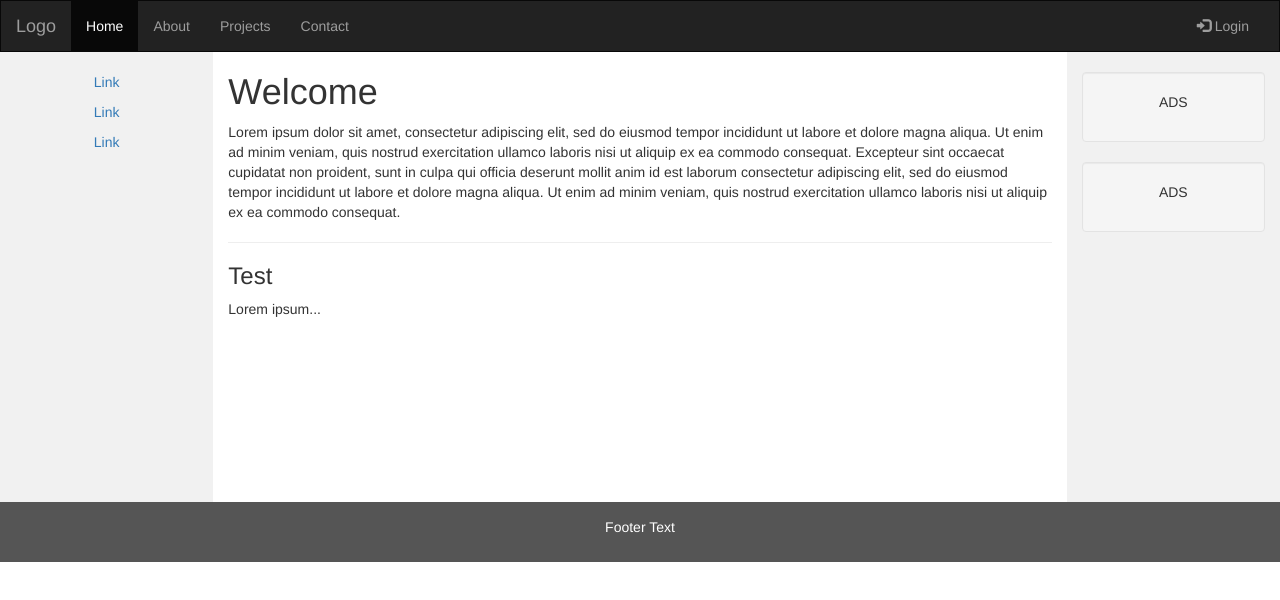
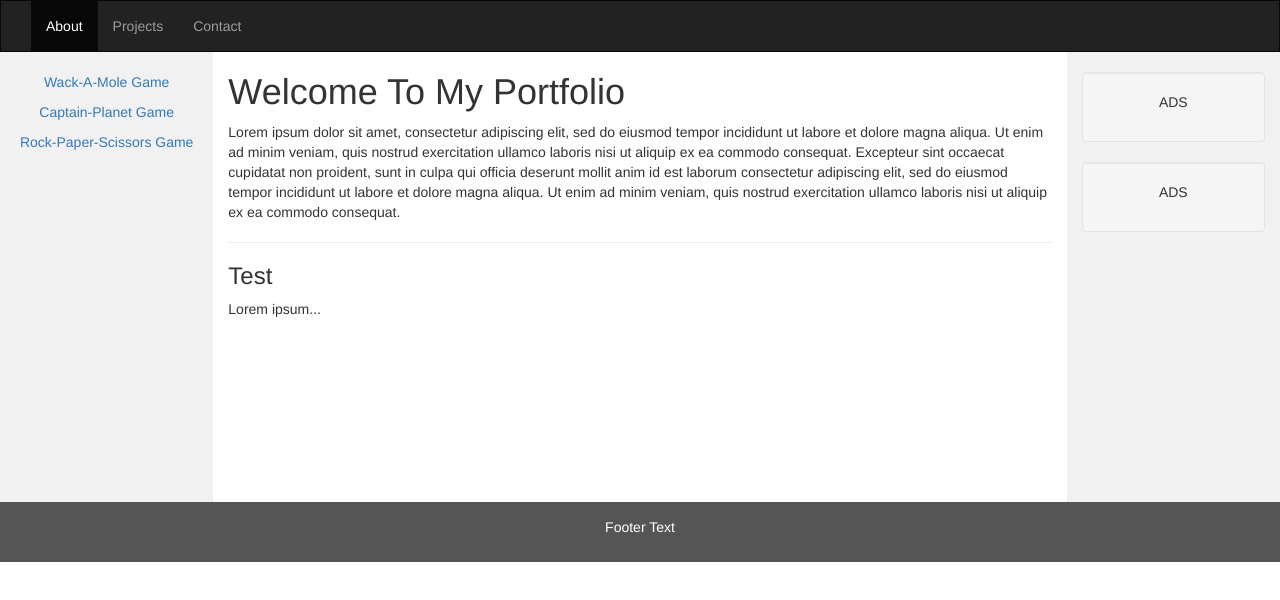
Before and after one commit to sahanabalram/portfolio, a plain HTML site: page index.html in a window 1280 px wide. Drawn offline with nearby package versions, Linux system fonts and the light colour scheme.

```diff
--- a/index.html
+++ b/index.html
@@ -1,5 +1,6 @@
 <!DOCTYPE html>
 <html lang="en">
+
 <head>
     <title>Sahana Balram Portfolio</title>
     <meta charset="utf-8">
@@ -7,8 +8,10 @@
     <link rel="stylesheet" href="https://maxcdn.bootstrapcdn.com/bootstrap/3.3.7/css/bootstrap.min.css">
     <script src="https://ajax.googleapis.com/ajax/libs/jquery/3.2.1/jquery.min.js"></script>
     <script src="https://maxcdn.bootstrapcdn.com/bootstrap/3.3.7/js/bootstrap.min.js"></script>
+    <script src="https://use.fontawesome.com/62f4e174f3.js"></script>
     <link rel="stylesheet" href="assets/css/style.css">
 </head>
+
 <body>
 
     <nav class="navbar navbar-inverse">
@@ -19,17 +22,18 @@
                     <span class="icon-bar"></span>
                     <span class="icon-bar"></span>
                 </button>
-      <a class="navbar-brand" href="#">Logo</a>
             </div>
             <div class="collapse navbar-collapse" id="myNavbar">
                 <ul class="nav navbar-nav">
-        <li class="active"><a href="#">Home</a></li>
-        <li><a href="#">About</a></li>
-        <li><a href="#">Projects</a></li>
-        <li><a href="#">Contact</a></li>
-      </ul>
-      <ul class="nav navbar-nav navbar-right">
-        <li><a href="#"><span class="glyphicon glyphicon-log-in"></span> Login</a></li>
+                    <li class="active">
+                        <a href="#">About</a>
+                    </li>
+                    <li>
+                        <a href="#">Projects</a>
+                    </li>
+                    <li>
+                        <a href="#">Contact</a>
+                    </li>
                 </ul>
             </div>
         </div>
@@ -38,13 +42,24 @@
     <div class="container-fluid text-center">
         <div class="row content">
             <div class="col-sm-2 sidenav">
-      <p><a href="#">Link</a></p>
-      <p><a href="#">Link</a></p>
-      <p><a href="#">Link</a></p>
+                <p>
+                    <a href="#">Wack-A-Mole Game</a>
+                </p>
+                <p>
+                    <a href="#">Captain-Planet Game</a>
+                </p>
+                <p>
+                    <a href="#">Rock-Paper-Scissors Game</a>
+                </p>
             </div>
             <div class="col-sm-8 text-left">
-      <h1>Welcome</h1>
-      <p>Lorem ipsum dolor sit amet, consectetur adipiscing elit, sed do eiusmod tempor incididunt ut labore et dolore magna aliqua. Ut enim ad minim veniam, quis nostrud exercitation ullamco laboris nisi ut aliquip ex ea commodo consequat. Excepteur sint occaecat cupidatat non proident, sunt in culpa qui officia deserunt mollit anim id est laborum consectetur adipiscing elit, sed do eiusmod tempor incididunt ut labore et dolore magna aliqua. Ut enim ad minim veniam, quis nostrud exercitation ullamco laboris nisi ut aliquip ex ea commodo consequat.</p>
+                <h1>Welcome To My Portfolio</h1>
+                <p>Lorem ipsum dolor sit amet, consectetur adipiscing elit, sed do eiusmod tempor incididunt ut labore et dolore
+                    magna aliqua. Ut enim ad minim veniam, quis nostrud exercitation ullamco laboris nisi ut aliquip ex ea
+                    commodo consequat. Excepteur sint occaecat cupidatat non proident, sunt in culpa qui officia deserunt
+                    mollit anim id est laborum consectetur adipiscing elit, sed do eiusmod tempor incididunt ut labore et
+                    dolore magna aliqua. Ut enim ad minim veniam, quis nostrud exercitation ullamco laboris nisi ut aliquip
+                    ex ea commodo consequat.</p>
                 <hr>
                 <h3>Test</h3>
                 <p>Lorem ipsum...</p>
@@ -65,4 +80,5 @@
     </footer>
 
 </body>
+
 </html>
```
Lines whose indentation alone changed are shown as unchanged.
